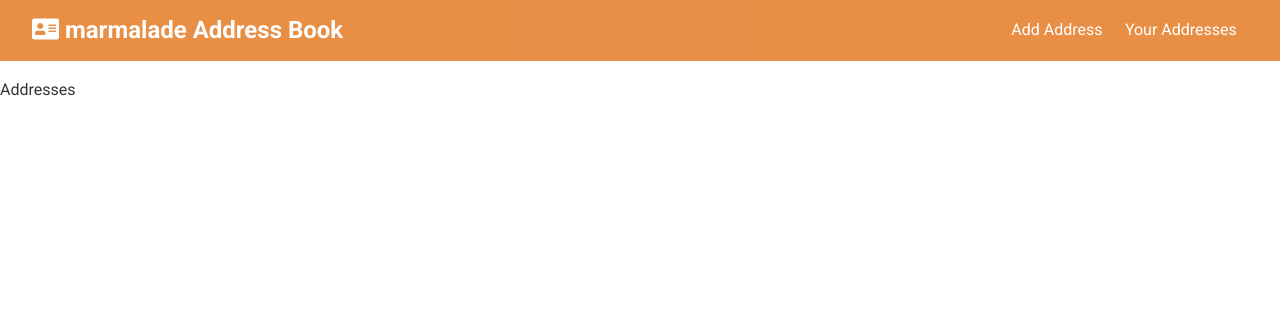
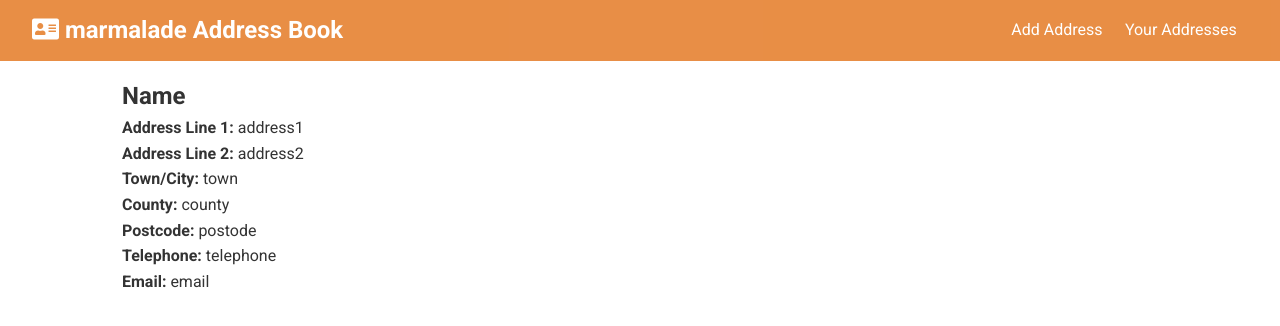
Before and after one commit to petermanchester1987/marmeladeAddressBookTest, a React (Create React App) app in the folder client/: page /addresses in a window 1280 px wide. Shown: the top 326 px of the page. Built offline with nearby package versions, Linux system fonts and the light colour scheme; the HTML template or start-up script is replaced by a standard one.

Commit message:
added addresslist component which will show an array of address components, so have hardcoded them for now

```diff
--- a/client/src/App.js
+++ b/client/src/App.js
@@ -6,7 +6,7 @@ import AddressState from './context/addresses/AddressState';
 import './App.css';
 import Navbar from './components/layout/Navbar';
 import AddAddresses from './components/addresses/AddAddresses';
-import Addresses from './components/addresses/Addresses';
+import AddressList from './components/addresses/AddressList';
 
 
 function App() {
@@ -52,7 +52,7 @@ function App() {
             <Route exact path="/addresses"
             render={(props) => (
                 <Fragment>
-                  <Addresses />
+                  <AddressList />
                 </Fragment>
               )} />
 
--- /dev/null
+++ b/client/src/components/addresses/Address.js
@@ -0,0 +1,19 @@
+import React from 'react'
+
+const Address = () => {
+    return (
+        <div className="container">
+            <h2>Name</h2>
+            <p><strong>Address Line 1:</strong> address1</p>
+            <p><strong>Address Line 2:</strong> address2</p>
+            <p><strong>Town/City:</strong> town</p>
+            <p><strong>County:</strong> county</p>
+            <p><strong>Postcode:</strong> postode</p>
+            <p><strong>Telephone:</strong> telephone</p>
+            <p><strong>Email:</strong> email</p>
+
+        </div>
+    )
+}
+
+export default Address
--- /dev/null
+++ b/client/src/components/addresses/AddressList.js
@@ -0,0 +1,12 @@
+import React from 'react';
+import Address from './Address';
+
+const AddressList = () => {
+    return (
+        <div>
+            <Address />
+        </div>
+    )
+}
+
+export default AddressList
--- a/client/src/components/addresses/Addresses.js
+++ /dev/null
@@ -1,11 +0,0 @@
-import React from 'react';
-
-const Addresses = () => {
-    return (
-        <div>
-            Addresses
-        </div>
-    )
-}
-
-export default Addresses
--- a/client/src/components/addresses/ManualAddresses.js
+++ b/client/src/components/addresses/ManualAddresses.js
@@ -80,7 +80,7 @@ const Search = ({  manual, setManual, setAlert }) => {
         />
 
         <input
-          type="telephone"
+          type="text"
           name="telephone"
           placeholder="Add Telephone"
           value={telephone}
```
